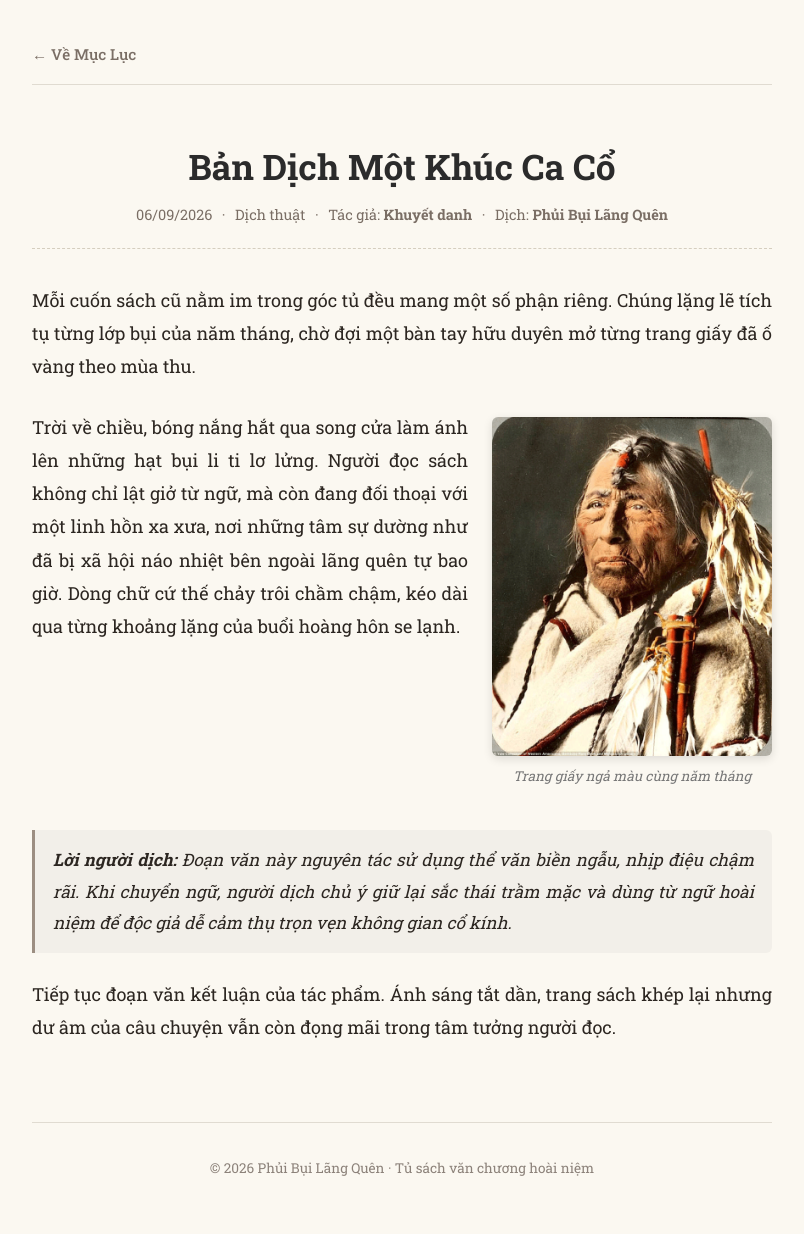
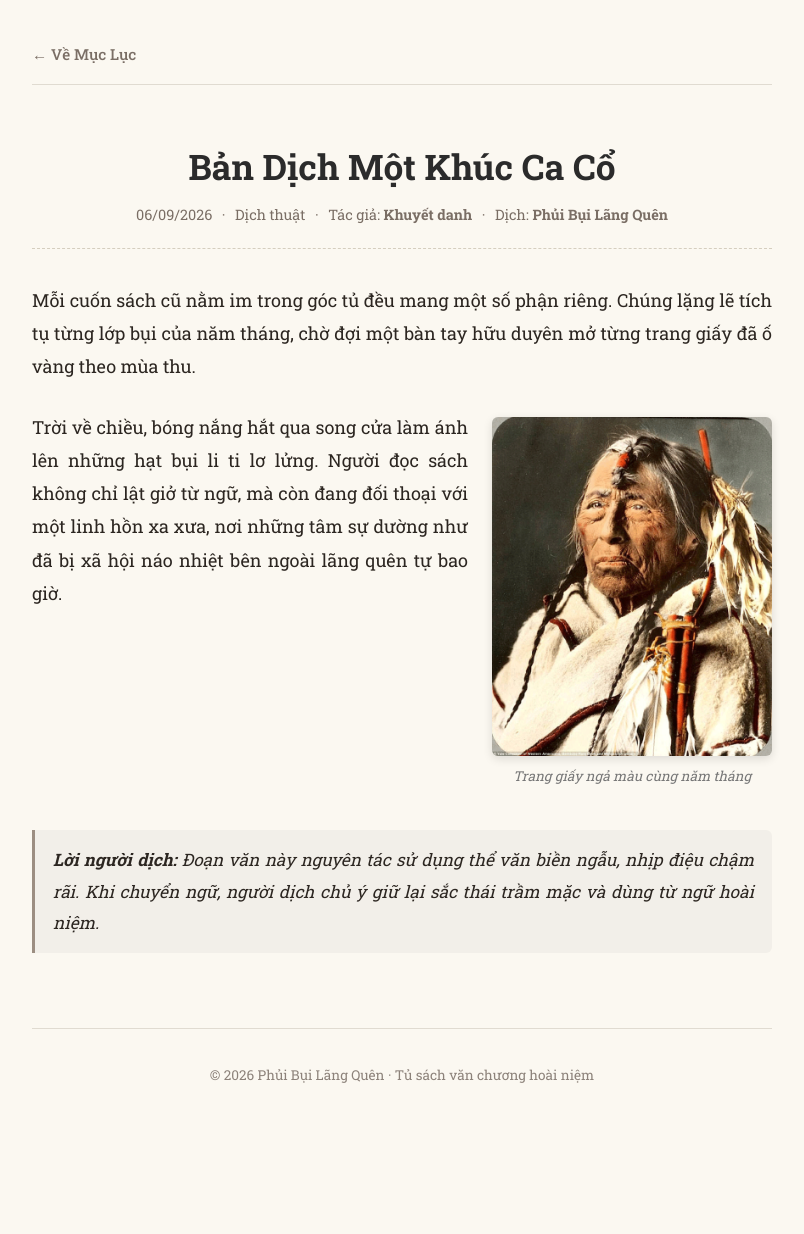
Before and after one commit to PhamQuyMui43/my-reading-blog, a Jekyll site: the page built from _posts/2026-09-06-tac-pham-mau.md, in a window 1280 px wide. Shown: the whole page, without its empty margins (238-1042 px from the left). Built offline with Jekyll 4.4.1, drawn with Linux system fonts in a browser that asks for light colours; some web fonts are replaced; after the commit the page ends 1141 px from its top, so only the background shows below that.

Commit message:
sua post

```diff
--- a/_posts/2026-09-06-tac-pham-mau.md
+++ b/_posts/2026-09-06-tac-pham-mau.md
@@ -5,28 +5,25 @@ author: "Khuyết danh"
 translator: "Phủi Bụi Lãng Quên"
 date: 2026-09-06
 category: "Dịch thuật"
-description: "Một trích đoạn văn xuôi cổ điển về thời gian, bóng râm và những cuốn sách cũ phủ bụi."
 
-# TÙY BIẾN MÀU NỀN, MÀU CHỮ VÀ FONT RIÊNG CHO BÀI NÀY:
-bg_color: "#fbf8f1"       # Màu giấy cổ điển
-text_color: "#2c2621"     # Màu chữ nâu than trầm dịu mắt
+# CÁC TÙY CHỌN GIAO DIỆN CHO BÀI VIẾT:
 font_family: "'Roboto Slab', serif"
 font_size: "18px"
+bg_color: "#fbf8f1"
+text_color: "#2c2621"
 ---
 
 Mỗi cuốn sách cũ nằm im trong góc tủ đều mang một số phận riêng. Chúng lặng lẽ tích tụ từng lớp bụi của năm tháng, chờ đợi một bàn tay hữu duyên mở từng trang giấy đã ố vàng theo mùa thu.
 
 <div class="img-right">
-  <img src="/my-reading-blog/assets/dado.gif" alt="Old Whitefish">
+  <img src="/my-reading-blog/assets/dado.gif" alt="Cuốn sách cũ">
   <span class="caption">Trang giấy ngả màu cùng năm tháng</span>
 </div>
 
-Trời về chiều, bóng nắng hắt qua song cửa làm ánh lên những hạt bụi li ti lơ lửng. Người đọc sách không chỉ lật giở từ ngữ, mà còn đang đối thoại với một linh hồn xa xưa, nơi những tâm sự dường như đã bị xã hội náo nhiệt bên ngoài lãng quên tự bao giờ. Dòng chữ cứ thế chảy trôi chầm chậm, kéo dài qua từng khoảng lặng của buổi hoàng hôn se lạnh.
+Trời về chiều, bóng nắng hắt qua song cửa làm ánh lên những hạt bụi li ti lơ lửng. Người đọc sách không chỉ lật giở từ ngữ, mà còn đang đối thoại với một linh hồn xa xưa, nơi những tâm sự dường như đã bị xã hội náo nhiệt bên ngoài lãng quên tự bao giờ.
 
 <div class="clearfix"></div>
 
 <div class="translator-note">
-  <strong>Lời người dịch:</strong> Đoạn văn này nguyên tác sử dụng thể văn biền ngẫu, nhịp điệu chậm rãi. Khi chuyển ngữ, người dịch chủ ý giữ lại sắc thái trầm mặc và dùng từ ngữ hoài niệm để độc giả dễ cảm thụ trọn vẹn không gian cổ kính.
+  <strong>Lời người dịch:</strong> Đoạn văn này nguyên tác sử dụng thể văn biền ngẫu, nhịp điệu chậm rãi. Khi chuyển ngữ, người dịch chủ ý giữ lại sắc thái trầm mặc và dùng từ ngữ hoài niệm.
 </div>
-
-Tiếp tục đoạn văn kết luận của tác phẩm. Ánh sáng tắt dần, trang sách khép lại nhưng dư âm của câu chuyện vẫn còn đọng mãi trong tâm tưởng người đọc.
```
